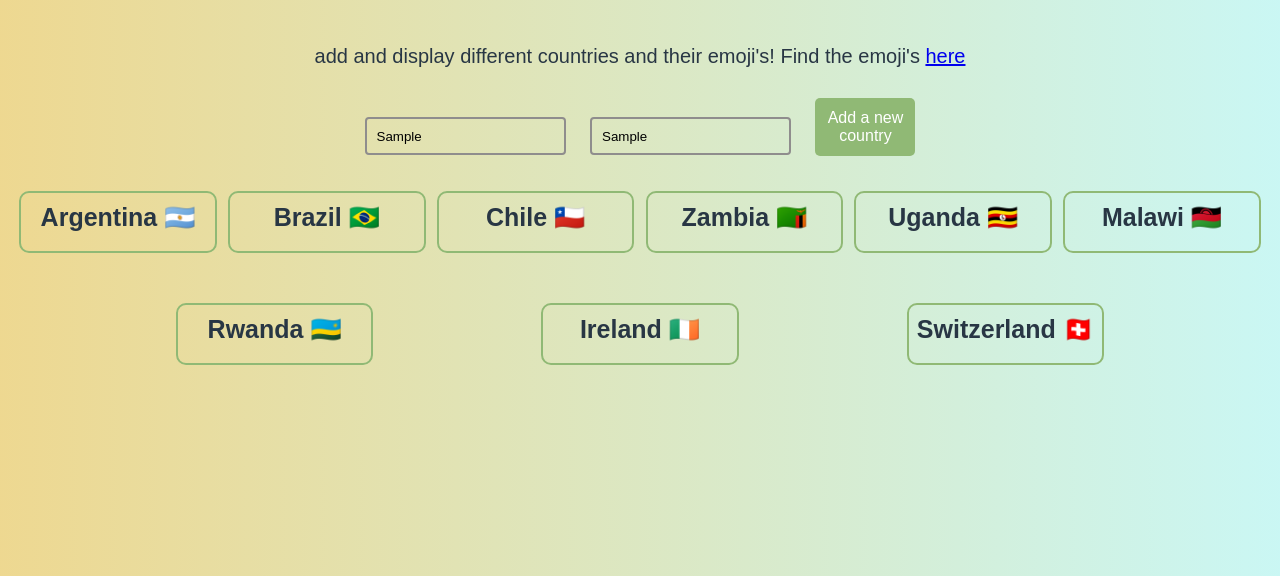
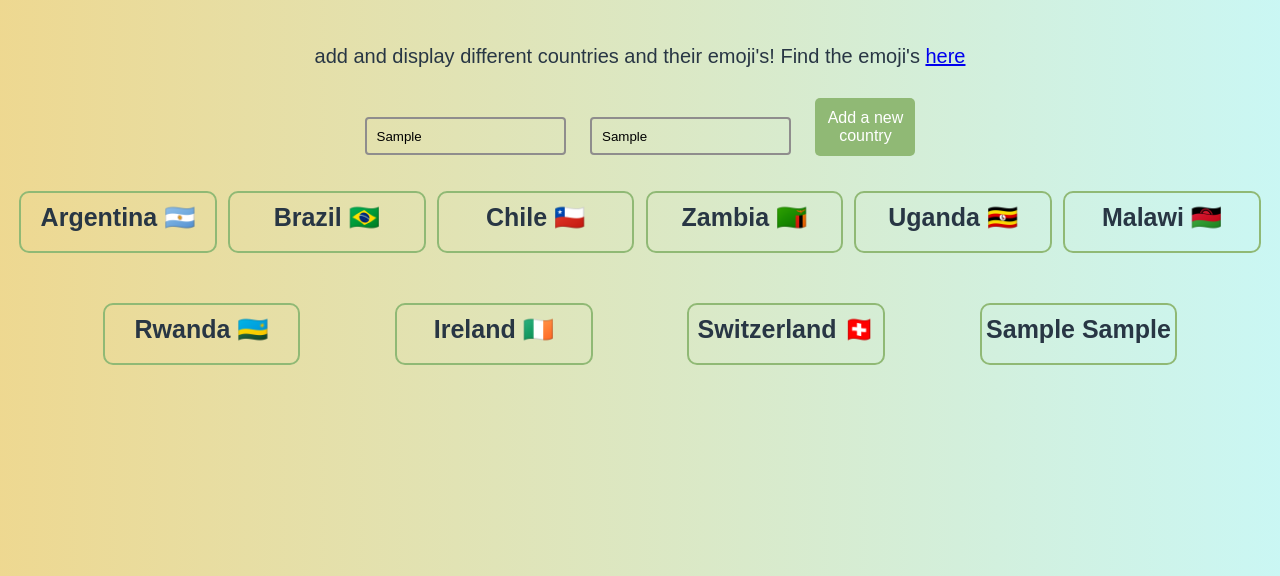
Before and after one commit to jodies383/country-flags, a plain HTML site: page index.html in a window 1280 px wide. Both pictures are taken after typing "Sample", "Sample" into the empty fields and a click on the button "Add a new country". Shown: the part 224-800 px from the top of the page. Drawn offline with nearby package versions, Linux system fonts and the light colour scheme; a web font is replaced by a local one.

Commit message:
error message fixed

```diff
--- a/app.js
+++ b/app.js
@@ -1,8 +1,8 @@
-function CountryFlags() {
+export const CountryFlags = () => {
 
     const regex = /[\uD83C][\uDDE6-\uDDFF][\uD83C][\uDDE6-\uDDFF]/
     const lettersRegex = /^[A-Za-z\s]+$/
-
+    let theMessage
     let countries = [{
         country: "Argentina",
         flag: "🇦🇷"
@@ -44,37 +44,41 @@ function CountryFlags() {
         countries = JSON.parse(localStorage.getItem('countryList'));
 
     }
-    function duplicateCountry(arr, val) {
+
+    const duplicateCountry = (arr, val) => {
         return arr.some(function (arrVal) {
             return val === arrVal.country;
         });
     }
-    function duplicateFlag(arr, val) {
+
+    const duplicateFlag = (arr, val) => {
         return arr.some(function (arrVal) {
             return val === arrVal.flag;
         });
     }
-    function addCountry(theCountry, addedFlag) {
-        if (!theCountry || !addedFlag) {
-            return ("Please add a valid country and flag")
-        } else {
-            let addedCountry = theCountry.replace(/(^\w{1})|(\s+\w{1})/g, letter => letter.toUpperCase());
-            if (duplicateCountry(countries, addedCountry) === true || duplicateFlag(countries, addedFlag) === true) {
-                return ("Country or flag has already been added")
+
+    const addCountry = (theCountry, addedFlag) => {
+        const addedCountry = theCountry.replace(/(^\w{1})|(\s+\w{1})/g, letter => letter.toUpperCase());
+        if ((!theCountry || !addedFlag) || (!lettersRegex.test(addedCountry) && !regex.test(addedFlag))) {
+            theMessage = ("Please add a valid country and flag")
+        }
+        else {
+            if (duplicateCountry(countries, addedCountry) === false || duplicateFlag(countries, addedFlag) === false) {
+                countries.push({ country: addedCountry, flag: addedFlag })
+                localStorage.setItem('countryList', JSON.stringify(countries));
+                theMessage = ""
             }
+
             else {
-                if (lettersRegex.test(addedCountry) && regex.test(addedFlag)) {
-                    countries.push({ country: addedCountry, flag: addedFlag })
-                    localStorage.setItem('countryList', JSON.stringify(countries));
-                }
-                else if (!lettersRegex.test(addedCountry) && !regex.test(addedFlag)) {
-                    return ("Please add a valid country and flag")
-                }
-
+                theMessage = ("Country or flag has already been added")
             }
         }
     }
-    function sortCountries() {
+    const returnMessage = () => {
+        return theMessage
+    }
+
+    const sortCountries = () => {
         countries.sort(function (a, b) {
             let nameA = a.country.toUpperCase();
             let nameB = b.country.toUpperCase();
@@ -88,18 +92,21 @@ function CountryFlags() {
         });
 
     }
-    function searchCountries(filterCountries) {
+    const searchCountries = (filterCountries) => {
 
         const displayFilter = countries.filter(function (filtered) {
             return filtered.country.toLowerCase().includes(filterCountries);
         });
         return displayFilter
     }
-    function returnCountries() {
+
+    const returnCountries = () => {
         return countries
     }
+
     return {
         addCountry,
+        returnMessage,
         sortCountries,
         searchCountries,
         returnCountries
--- a/index.html
+++ b/index.html
@@ -51,7 +51,7 @@
         </div>
     </div>
 </body>
-<script src="app.js"></script>
-<script src="index.js"></script>
+<script type="module" src="app.js"></script>
+<script type="module" src="index.js"></script>
 
 </html>
--- a/index.js
+++ b/index.js
@@ -1,3 +1,5 @@
+import {CountryFlags} from "./app.js"
+
 const templateCountries = document.querySelector(".countries").innerHTML
 const countriesTemplate = Handlebars.compile(templateCountries)
 const countryDiv = document.querySelector(".displayCountries")
@@ -7,26 +9,23 @@ const addCountryBtn = document.querySelector(".add-country-btn")
 const sortBtn = document.querySelector(".sort")
 const searchFilter = document.querySelector(".search-countries")
 const errorMessage = document.querySelector(".errorMessage")
-const regex = /[\uD83C][\uDDE6-\uDDFF][\uD83C][\uDDE6-\uDDFF]/
-const lettersRegex = /^[A-Za-z\s]+$/
-
-let countryInst = CountryFlags();
+let countryInst = CountryFlags()
+let countryList = countryInst.returnCountries()
 
 let displayCountries = countriesTemplate({
     country: countryInst.returnCountries()
 });
 
 addCountryBtn.addEventListener('click', () => {
-    let theCountry = addCountries.value
-    let addedFlag = addFlags.value
+    const theCountry = addCountries.value
+    const addedFlag = addFlags.value
 
     countryInst.addCountry(theCountry, addedFlag)
-    errorMessage.innerHTML = countryInst.addCountry(theCountry, addedFlag)
+    errorMessage.innerHTML = countryInst.returnMessage()
     setTimeout(() => { errorMessage.innerHTML = "" }, 2000);
 
-
     displayCountries = countriesTemplate({
-        country: countryInst.returnCountries()
+        country: countryList
     });
     countryDiv.innerHTML = displayCountries
 });
@@ -34,7 +33,7 @@ addCountryBtn.addEventListener('click', () => {
 sortBtn.addEventListener('click', () => {
     countryInst.sortCountries()
     displayCountries = countriesTemplate({
-        country: countryInst.returnCountries()
+        country: countryList
     });
     countryDiv.innerHTML = displayCountries
 
--- a/style.css
+++ b/style.css
@@ -1,6 +1,4 @@
 @import url('https://fonts.googleapis.com/css2?family=Marck+Script&display=swap');
-@import url('https://fonts.googleapis.com/css2?family=Tenor+Sans&display=swap');
-@import url('https://fonts.googleapis.com/css2?family=Arsenal&display=swap');
 @import url('https://fonts.googleapis.com/css2?family=Jaldi&display=swap');
 
 body {
@@ -75,10 +73,6 @@ select {
     font-weight: bold;
 }
 
-/* .addNewCountryDiv {
-    margin-right: -35%;
-} */
-
 .displayCountries {
     padding: 0 0 0 0;
     text-align: center;
```
